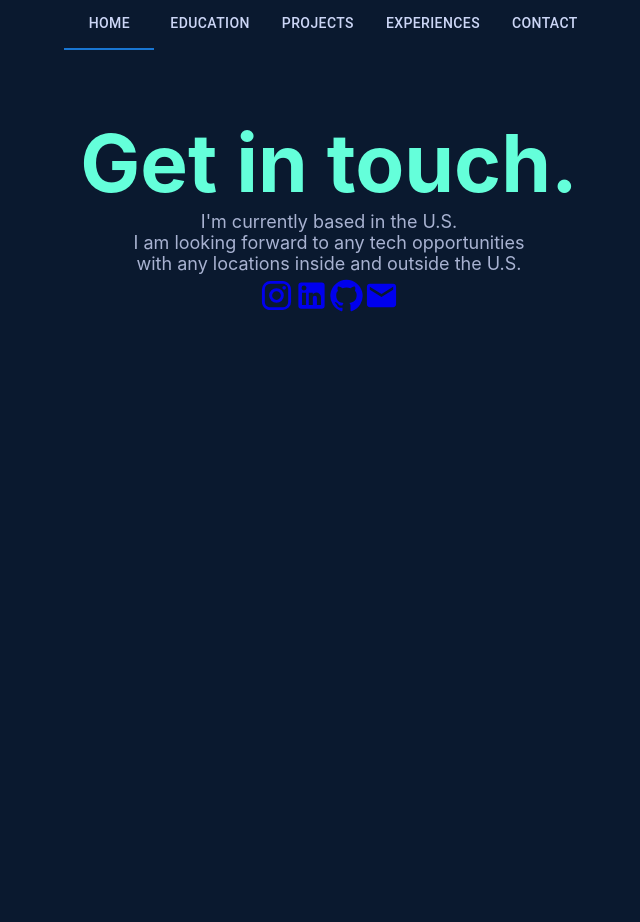
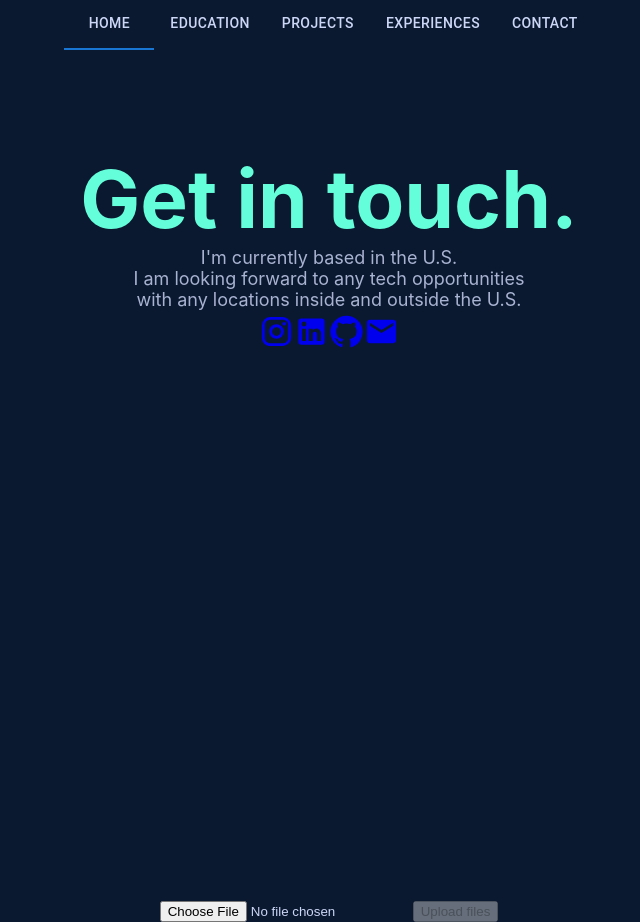
Before and after one commit to Kaia15/portfolio-2022, a React (Create React App) app: page /contact in a window 1280 px wide. Shown: the whole page, without its empty margins (311-951 px from the left). Before the commit the page ends 864 px from the top, so only its background shows below. Built offline with nearby package versions, Linux system fonts and the light colour scheme; no server answers; the HTML template or start-up script is replaced by a standard one.

Commit message:
04.01.23-9:32

```diff
--- a/public/index.html
+++ b/public/index.html
@@ -2,8 +2,8 @@
 <html lang="en">
   <head>
     <meta charset="utf-8" />
+    <meta name="viewport" content="width=device-width, initial-scale=1" />
     <link rel="icon" href="%PUBLIC_URL%/favicon.ico" />
-    <meta name="viewport" content="width=device-width, initial-scale=1" />
     <meta name="theme-color" content="#000000" />
     <meta
       name="description"
@@ -24,7 +24,7 @@
       work correctly both with client-side routing and a non-root public URL.
       Learn how to configure a non-root public URL by running `npm run build`.
     -->
-    <title>React App</title>
+    <title> Portfolio 2022 </title>
   </head>
   <body>
     <noscript>You need to enable JavaScript to run this app.</noscript>
--- a/src/App.js
+++ b/src/App.js
@@ -45,7 +45,12 @@ function App() {
         <Route exact path = '/experiences' element = {<Section3 />} />
         <Route exact path = '/contact' element = {<Section4 />} />
       </Routes>
-
+      <input type = "file"
+      onChange = {e => setFile(e.target.files[0])}
+      />
+      <button onClick = {() => uploadFiles('projects',file)} disabled = {!file}>
+        Upload files
+      </button>
     </div>
   );
 }
--- a/src/components/banner/banner.js
+++ b/src/components/banner/banner.js
@@ -21,7 +21,7 @@ const Banner = () => {
                 fontFamily: '"Calibre","Inter","San Francisco","SF Pro Text",-apple-system,system-ui,sans-serif,"SF Mono","Fira Code","Fira Mono","Roboto Mono",monospace',
                 fontWeight: 'bolder', margin: '54px 0px 4px 0px'}}> Veronica Ong. </p>
             <p style={{color: '#a8b2d1', margin: '0px 12px', fontSize: '20px'}}> I'm CS major @Denison, U.S. <br />
-                I have passions about codings and techs. I'm in the journey to learn about webs and applications development!</p>
+                I have passions about coding and tech. I'm in the journey to learn about web and application development!</p>
 
             <Button variant = 'outlined' size = 'large'
               style = {{margin: '16px 12px', color: '#64ffda'}}> Contact me
--- a/src/components/contact/contact.js
+++ b/src/components/contact/contact.js
@@ -11,7 +11,7 @@ const Section4 = () => {
             <div className={ContactCSS.text}>
             <p style = {{fontSize: 'clamp(40px, 8vw, 80px)',
                 fontFamily: '"Calibre","Inter","San Francisco","SF Pro Text",-apple-system,system-ui,sans-serif,"SF Mono","Fira Code","Fira Mono","Roboto Mono",monospace',
-                fontWeight: 'bolder', margin: '64px 0px 0px 0px', color: 'rgb(100, 255, 218)', textAlign: 'center'}}> Get in touch. </p>
+                fontWeight: 'bolder', margin: '100px 0px 0px 0px', color: 'rgb(100, 255, 218)', textAlign: 'center'}}> Get in touch. </p>
             <p style={{color: '#a8b2d1', margin: '0px 12px', fontSize: '18px'}}> I'm currently based in the U.S. <br />
             I am looking forward to any tech opportunities <br /> with any locations inside and outside the U.S.
             </p>
```
Also changed, not shown: thumbnail.png (added).
